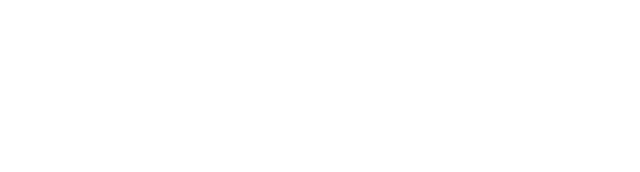
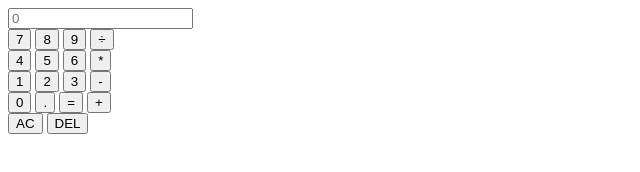
Before and after one commit to Ayoroq/calculator, a plain HTML site: page index.html in a window 1280 px wide. Shown: the whole page, without its empty margins (0-640 px from the left). Drawn offline with Linux system fonts and the light colour scheme.

Commit message:
added the buttons to the html file

```diff
--- a/index.html
+++ b/index.html
@@ -1,13 +1,43 @@
 <!DOCTYPE html>
 <html lang="en">
-<head>
-    <meta charset="UTF-8">
-    <meta name="viewport" content="width=device-width, initial-scale=1.0">
-    <link rel="stylesheet" href="style.css">
+  <head>
+    <meta charset="UTF-8" />
+    <meta name="viewport" content="width=device-width, initial-scale=1.0" />
+    <link rel="stylesheet" href="style.css" />
     <title>Calculator</title>
-</head>
-<body>
-
-</body>
-<script src="calculator.js"></script>
+  </head>
+  <body>
+    <div class="screen">
+        <input type="text" placeholder="0" name="" id="">
+    </div>
+    <div class="container">
+      <button>7</button>
+      <button>8</button>
+      <button>9</button>
+      <button>&divide</button>
+    </div>
+    <div class="container">
+      <button>4</button>
+      <button>5</button>
+      <button>6</button>
+      <button>*</button>
+    </div>
+    <div class="container">
+      <button>1</button>
+      <button>2</button>
+      <button>3</button>
+      <button>-</button>
+    </div>
+    <div class="container">
+      <button>0</button>
+      <button>.</button>
+      <button>=</button>
+      <button>+</button>
+    </div>
+    <div class="container">
+      <button>AC</button>
+      <button>DEL</button>
+    </div>
+  </body>
+  <script src="calculator.js"></script>
 </html>
```
